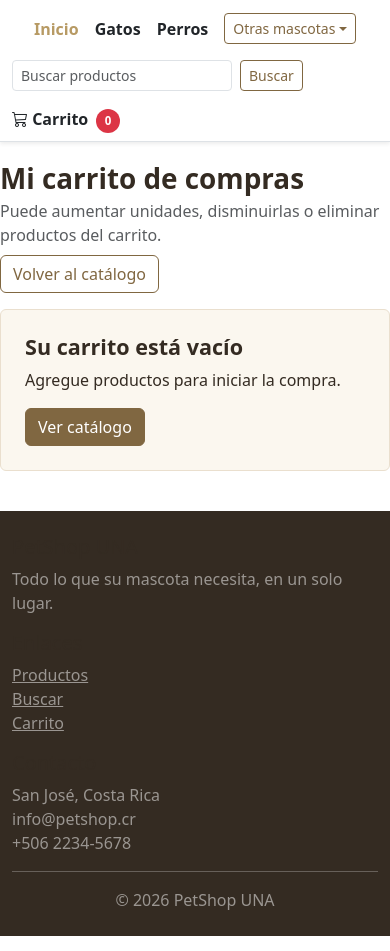
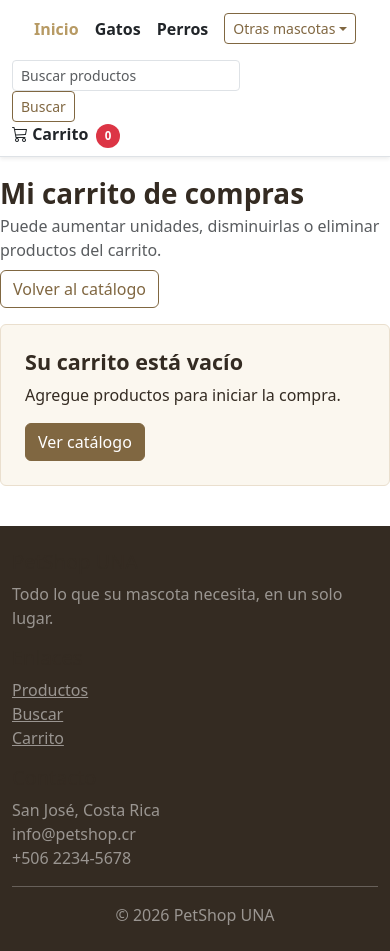
Before and after one commit to AndCarrillo/PetShop, a plain HTML site: page carrito.html in a window 390 px wide. Shown: the part 43-994 px from the top of the page. Drawn offline with nearby package versions, Linux system fonts and the light colour scheme.

Commit message:
Refactor carrito.html layout and structure
Refactor header and footer structure, and update cart layout.

```diff
--- a/carrito.html
+++ b/carrito.html
@@ -1,5 +1,6 @@
 <!DOCTYPE html>
 <html lang="es">
+
 <head>
   <meta charset="utf-8">
   <meta name="viewport" content="width=device-width, initial-scale=1">
@@ -8,6 +9,7 @@
   <link href="assets/css/styles.css" rel="stylesheet">
   <link href="https://cdn.jsdelivr.net/npm/bootstrap-icons@1.11.3/font/bootstrap-icons.css" rel="stylesheet">
 </head>
+
 <body>
 
   <header class="border-bottom bg-white sticky-top shadow-sm">
@@ -19,7 +21,8 @@
           <a class="nav-link text-dark" href="productos.html?categoria=gatos">Gatos</a>
           <a class="nav-link text-dark" href="productos.html?categoria=perros">Perros</a>
           <div class="dropdown">
-          <button class="btn btn-sm btn-outline-primary dropdown-toggle" type="button" data-bs-toggle="dropdown">Otras mascotas</button>
+            <button class="btn btn-sm btn-outline-primary dropdown-toggle" type="button" data-bs-toggle="dropdown">Otras
+              mascotas</button>
             <ul class="dropdown-menu">
               <li><a class="dropdown-item" href="productos.html?categoria=aves">Aves</a></li>
               <li><a class="dropdown-item" href="productos.html?categoria=peces">Peces</a></li>
@@ -27,13 +30,15 @@
             </ul>
           </div>
         </div>
-      <div class="d-flex align-items-center gap-3 flex-wrap">
-        <form action="busqueda.html" method="get" class="d-flex">
+        <div class="navbar-actions">
+          <form action="busqueda.html" method="get" class="search-form">
             <input class="form-control form-control-sm me-2" name="q" type="search" placeholder="Buscar productos">
             <button class="btn btn-sm btn-outline-primary">Buscar</button>
           </form>
-        <a class="nav-link text-dark position-relative" href="carrito.html">
-          <i class="bi bi-cart3"></i> Carrito <span class="badge rounded-pill bg-danger cart-count">0</span>
+          <a class="nav-link text-dark position-relative cart-link" href="carrito.html">
+            <i class="bi bi-cart3"></i>
+            <span class="cart-text">Carrito</span>
+            <span class="badge rounded-pill bg-danger cart-count">0</span>
           </a>
         </div>
       </div>
@@ -54,7 +59,9 @@
       </div>
       <div class="col-lg-4" id="cartSummaryWrapper">
         <div class="summary-card sticky-lg-top">
-        <div class="summary-header p-3"><h4 class="mb-0">Resumen del pedido</h4></div>
+          <div class="summary-header p-3">
+            <h4 class="mb-0">Resumen del pedido</h4>
+          </div>
           <div class="p-3">
             <div id="cartSummary"></div>
             <a href="checkout.html" class="btn btn-primary w-100 btn-lg mt-3">Continuar con la compra</a>
@@ -67,20 +74,34 @@
   <footer class="footer text-white mt-5 py-4">
     <div class="container">
       <div class="row g-3">
-      <div class="col-md-4"><h5>PetShop UNA</h5><p class="text-white-50 mb-0">Todo lo que su mascota necesita, en un solo lugar.</p></div>
-      <div class="col-md-4"><h5>Enlaces</h5><a class="d-block text-white-50" href="productos.html">Productos</a><a class="d-block text-white-50" href="busqueda.html">Buscar</a><a class="d-block text-white-50" href="carrito.html">Carrito</a></div>
-      <div class="col-md-4"><h5>Contacto</h5><p class="text-white-50 mb-0">San José, Costa Rica<br>info@petshop.cr<br>+506 2234-5678</p></div>
+        <div class="col-md-4">
+          <h5>PetShop UNA</h5>
+          <p class="text-white-50 mb-0">Todo lo que su mascota necesita, en un solo lugar.</p>
         </div>
-    <hr><p class="text-center text-white-50 mb-0">© 2026 PetShop UNA</p>
+        <div class="col-md-4">
+          <h5>Enlaces</h5><a class="d-block text-white-50" href="productos.html">Productos</a><a
+            class="d-block text-white-50" href="busqueda.html">Buscar</a><a class="d-block text-white-50"
+            href="carrito.html">Carrito</a>
+        </div>
+        <div class="col-md-4">
+          <h5>Contacto</h5>
+          <p class="text-white-50 mb-0">San José, Costa Rica<br>info@petshop.cr<br>+506 2234-5678</p>
+        </div>
+      </div>
+      <hr>
+      <p class="text-center text-white-50 mb-0">© 2026 PetShop UNA</p>
     </div>
   </footer>
 
   <div class="toast-container position-fixed bottom-0 end-0 p-3">
     <div id="liveToast" class="toast" role="alert">
-    <div class="toast-header"><strong class="me-auto">PetShop UNA</strong><button type="button" class="btn-close" data-bs-dismiss="toast"></button></div>
+      <div class="toast-header"><strong class="me-auto">PetShop UNA</strong><button type="button" class="btn-close"
+          data-bs-dismiss="toast"></button></div>
       <div class="toast-body" id="toastMessage">Acción realizada correctamente.</div>
     </div>
   </div>
   <script src="https://cdn.jsdelivr.net/npm/bootstrap@5.3.3/dist/js/bootstrap.bundle.min.js"></script>
   <script src="assets/js/app.js"></script>
-</body></html>
+</body>
+
+</html>
```
Lines whose indentation alone changed are shown as unchanged.
